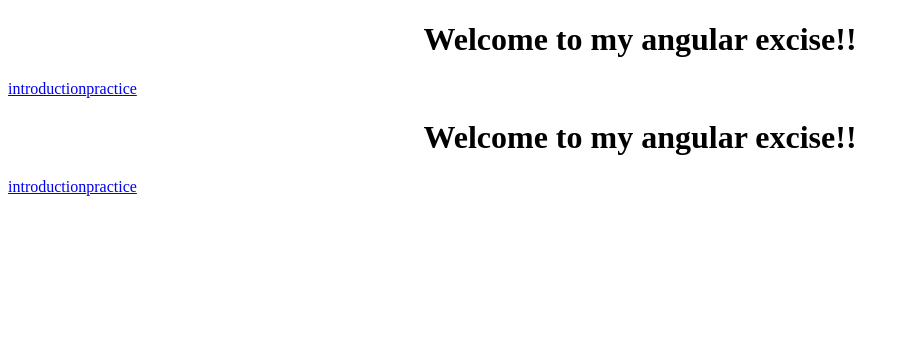
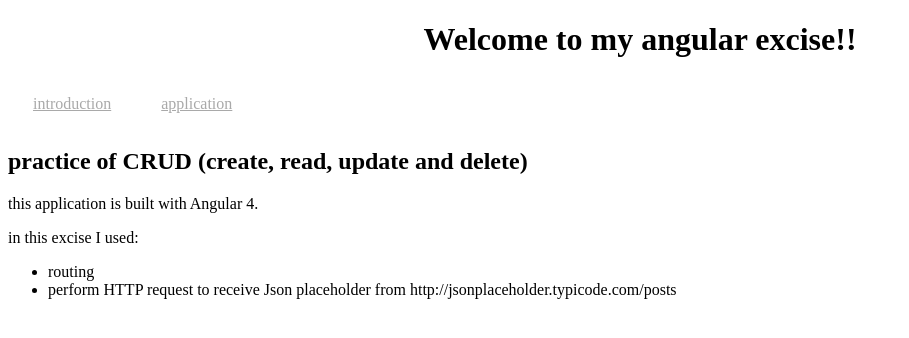
Before and after one commit to sejui/AngularExcise, an Angular app in the folder my-app/: page / in a window 1280 px wide. Shown: the top 338 px of the page, without its empty margins (0-909 px from the left). Built offline with nearby package versions, Linux system fonts and the light colour scheme.

Commit message:
[Router] refine router

```diff
--- a/my-app/src/app/app.component.css
+++ b/my-app/src/app/app.component.css
@@ -0,0 +1,20 @@
+nav li {
+  list-style-type: none;
+  display:inline-block;
+  margin:0px 10px;
+  padding:15px;
+}
+
+a:hover ,a:active, a:visited {
+  text-decoration: none;
+  color:black;
+}
+
+a {
+  color:darkgrey;
+}
+
+.active {
+  background:#eee;
+  color:whitesmoke;
+}
--- a/my-app/src/app/app.component.html
+++ b/my-app/src/app/app.component.html
@@ -1,14 +1,17 @@
-<!--The content below is only a placeholder and can be replaced.-->
+
 <div style="text-align:center">
   <h1>
     Welcome to {{ title }}!
   </h1>
 </div>
 <nav>
-  <a href="#">introduction</a>
-  <a href="#">practice</a>
+  <!-- use routerLink directive to call the path that set in app.module -->
+  <!-- use routerLinkActive to assign css class when router link is activated -->
+  <li routerLinkActive="active"><a routerLink="/introduction">introduction</a></li>
+  <li routerLinkActive="active"><a routerLink="/application">application</a></li>
 </nav>
 
 <div>
+  <!-- this displays routed components -->
   <router-outlet></router-outlet>
 </div>
--- a/my-app/src/app/app.module.ts
+++ b/my-app/src/app/app.module.ts
@@ -8,8 +8,9 @@
 import { AppRoutingModule } from './/app-routing.module';
 import {RouterModule, Routes} from '@angular/router';
 
+/* setting constant for router, link path with the component. */
 const appRoutes: Routes = [
-  { path: '', component: AppComponent },
+  { path: '', component: IntroductionComponent },
   { path: 'introduction', component: IntroductionComponent },
   { path: 'application', component: ApplicationComponent },
 ];
@@ -23,7 +24,7 @@
   imports: [
     BrowserModule,
     AppRoutingModule,
-    RouterModule.forRoot(appRoutes)
+    RouterModule.forRoot(appRoutes) /* call the router constant here */
   ],
   providers: [],
   bootstrap: [AppComponent]
--- a/my-app/src/app/introduction/introduction.component.html
+++ b/my-app/src/app/introduction/introduction.component.html
@@ -1,4 +1,10 @@
 <h2>practice of CRUD (create, read, update and delete)</h2>
 <p>
-  introduction works!
+  this application is built with Angular 4.
 </p>
+<p>in this excise I used: </p>
+<ul>
+  <li>routing</li>
+  <li>perform HTTP request to receive Json placeholder from http://jsonplaceholder.typicode.com/posts </li>
+
+</ul>
```
